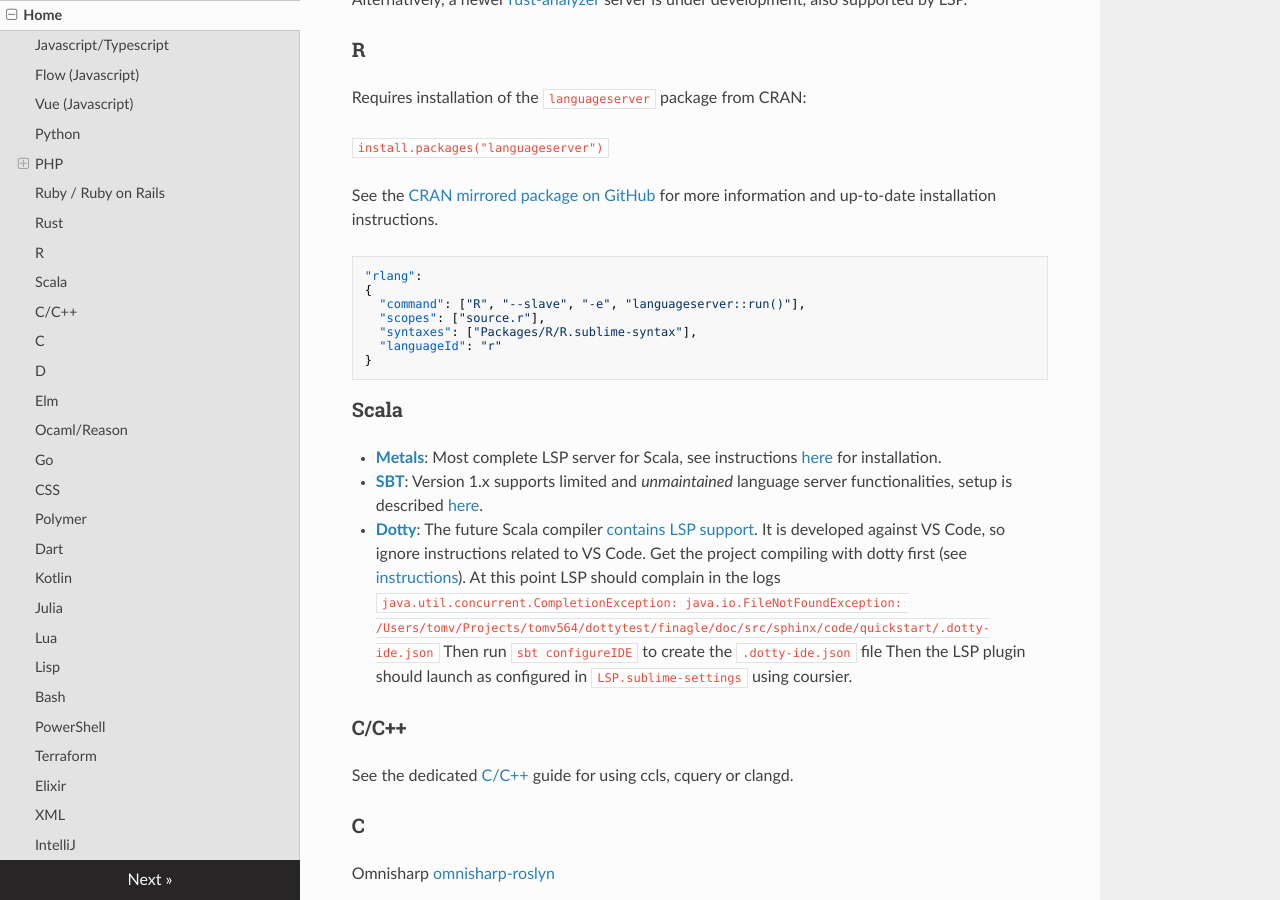
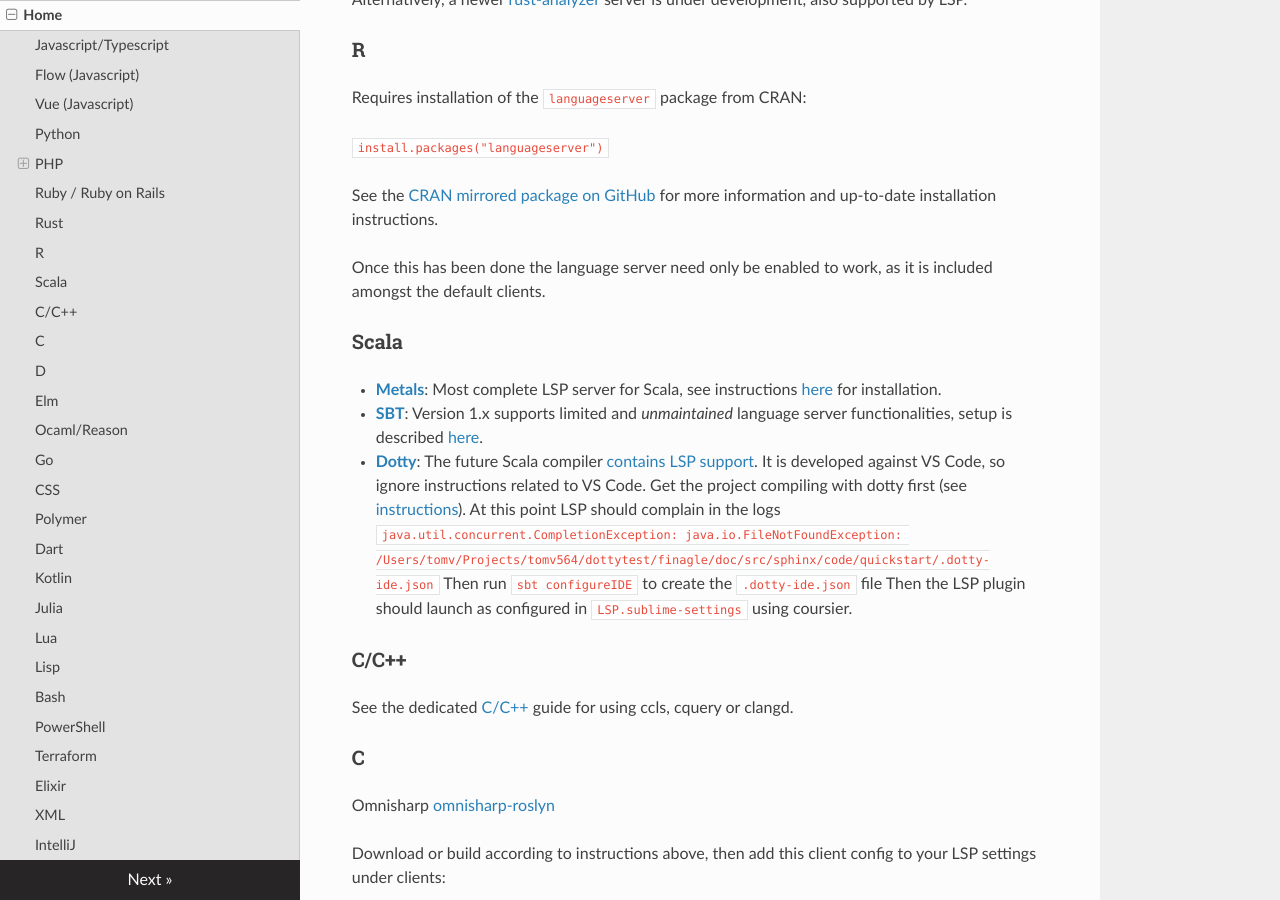
Before and after one commit to sublimelsp/LSP, an MkDocs documentation site: the page built from docs/index.md, in a window 1280 px wide and 900 px high, scrolled down 2145 px. Built offline with MkDocs 1.6.1, drawn with Linux system fonts in a browser that asks for light colours; nearby versions of some CDN libraries.

Commit message:
Closes #812 amended docs to direct a user to simply enable the rlang server

````diff
--- a/docs/index.md
+++ b/docs/index.md
@@ -100,15 +100,7 @@
 
 See the [CRAN mirrored package on GitHub](https://github.com/cran/languageserver) for more information and up-to-date installation instructions.
 
-```json
-"rlang":
-{
-  "command": ["R", "--slave", "-e", "languageserver::run()"],
-  "scopes": ["source.r"],
-  "syntaxes": ["Packages/R/R.sublime-syntax"],
-  "languageId": "r"
-}
-```
+Once this has been done the language server need only be enabled to work, as it is included amongst the default clients.
 
 
 ### Scala<a name="scala"></a>
````
